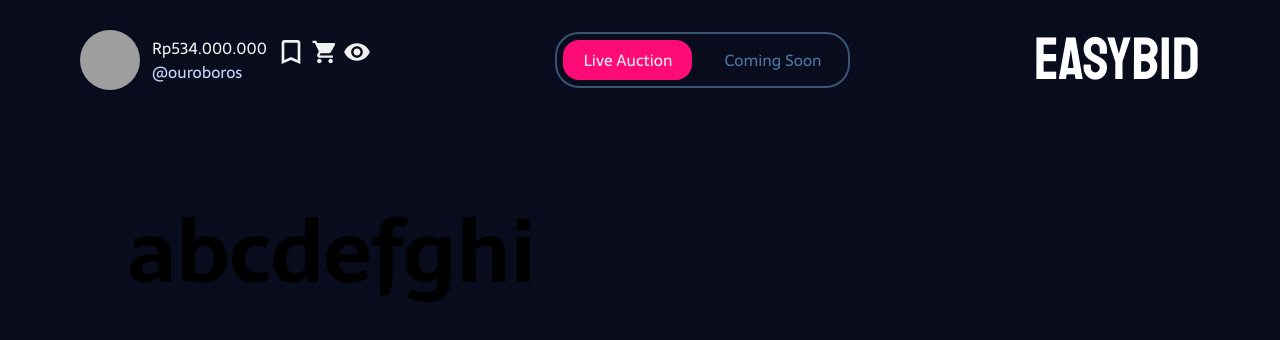
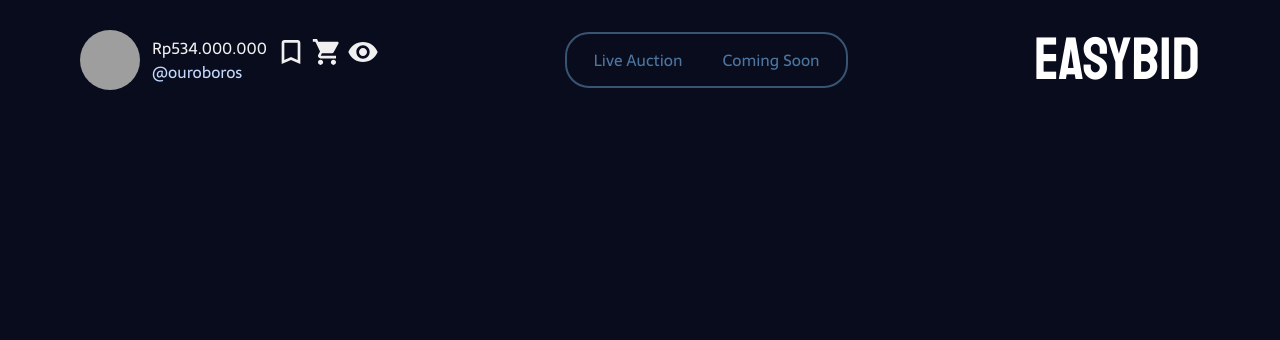
Before and after one commit to group4paw/auction-fe, a Next.js app: page / in a window 1280 px wide. Shown: the top 340 px of the page. Built offline with nearby package versions, Linux system fonts and the light colour scheme; grey boxes are pictures that could not be loaded.

Commit message:
Fix Navbar

```diff
--- a/src/app/globals.css
+++ b/src/app/globals.css
@@ -41,3 +41,33 @@ h6 {
   font-size: 34.56px;
   line-height: 32px;
 }
+
+/* width */
+::-webkit-scrollbar {
+  width: 10px;
+}
+
+/* Track */
+::-webkit-scrollbar-track {
+  background: var(--background);
+}
+
+/* Handle */
+::-webkit-scrollbar-thumb {
+  background: #fe0b78;
+}
+
+/* Handle on hover */
+::-webkit-scrollbar-thumb:hover {
+  background: #fe0b78;
+}
+
+/* width */
+::-webkit-scrollbar {
+  width: 5px;
+  border-radius: 10px;
+}
+
+body::-webkit-scrollbar {
+  display: none;
+}
--- a/src/app/page.tsx
+++ b/src/app/page.tsx
@@ -10,9 +10,7 @@ export const metadata: Metadata = {
 export default function Home() {
   return (
     <main className="flex min-h-screen flex-col items-center justify-between p-24">
-      <div className="z-10 max-w-5xl w-full items-center justify-between font-mono text-sm lg:flex">
-        <h1 className="font-sarala font-bold">abcdefghi</h1>
-      </div>
+      <div className="z-10 max-w-5xl w-full items-center justify-between font-mono text-sm lg:flex"></div>
     </main>
   );
 }
--- a/src/components/Navbar.tsx
+++ b/src/components/Navbar.tsx
@@ -1,13 +1,14 @@
 "use client";
 
 import Image from "next/image";
-import React from "react";
+import React, { useEffect, useLayoutEffect } from "react";
 import Bookmark from "@/assets/icons/bookmark.svg";
 import Cart from "@/assets/icons/cart.svg";
 import Redeye from "@/assets/icons/redeye.svg";
+import Link from "next/link";
 
 const Navbar = () => {
-  const [active, setActive] = React.useState("live-auction");
+  const [active, setActive] = React.useState("");
 
   return (
     <>
@@ -28,15 +29,21 @@ const Navbar = () => {
                   <p className="text-neutral-500">@ouroboros</p>
                 </div>
                 <div className="flex gap-1">
-                  <Image src={Bookmark} alt="" width={32} />
-                  <Image src={Cart} alt="" width={28} />
-                  <Image src={Redeye} alt="" width={28} />
+                  <Link href="/wishlist">
+                    <Image src={Bookmark} alt="" width={32} />
+                  </Link>
+                  <Link href="/cart">
+                    <Image src={Cart} alt="" width={32} />
+                  </Link>
+                  <Link href="/wishlist">
+                    <Image src={Redeye} alt="" width={32} />
+                  </Link>
                 </div>
               </div>
             </div>
-            <div className="font-sarala border-2 border-neutral-900 px-1.5 py-1.5 flex gap-3 rounded-3xl">
+            <div className="relative font-sarala border-2 border-neutral-900 px-1.5 py-1.5 flex rounded-3xl">
               <button
-                onClick={() => {
+                onClick={(e) => {
                   setActive("live-auction");
                 }}
                 className={`${
@@ -48,7 +55,7 @@ const Navbar = () => {
                 Live Auction
               </button>
               <button
-                onClick={() => {
+                onClick={(e) => {
                   setActive("coming-soon");
                 }}
                 className={`${
```
Also changed, not shown: src/app/cart/page.tsx (added), src/app/wishlist/page.tsx (added).
